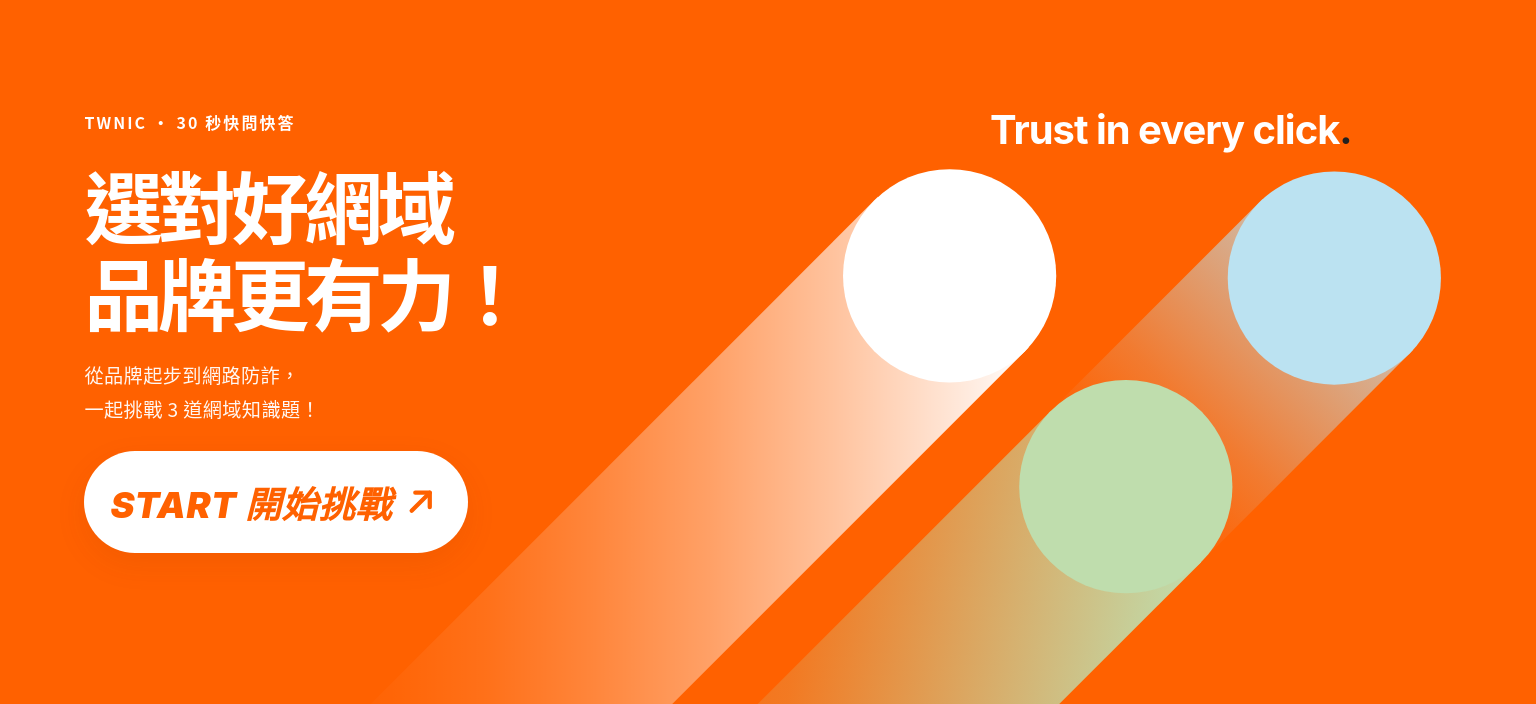
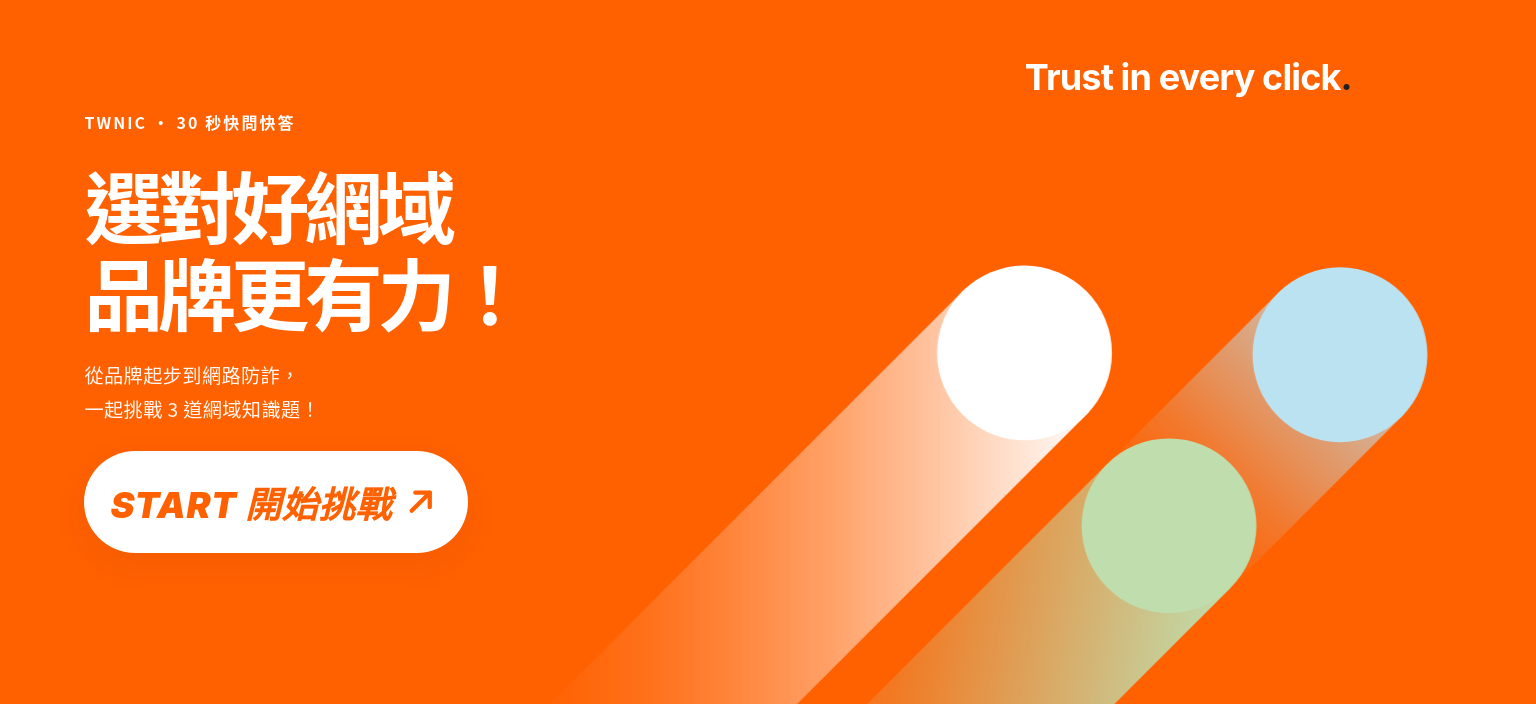
Before and after one commit to nathan-0308/twnic-quiz, a plain HTML site: page index.html in a window 1536 px wide. Shown: the part 96-800 px from the top of the page. Drawn offline with Linux system fonts and the light colour scheme.

Commit message:
Fine tune ultrawide 29-inch cover: scale down right SVG beams and separate slogan from circles

```diff
--- a/index.html
+++ b/index.html
@@ -734,6 +734,26 @@ button:focus-visible { outline: 4px solid var(--blue); outline-offset: 4px; }
 .app .game-footnote { justify-content:flex-end; }
 .app .game-footnote .game-footnote-right { margin-left:0; }
 .app.is-start .welcome-kicker { gap:0; }
+
+/* TWNIC v12 — wide & shallow 29-inch landscape desktop cover refinement */
+@media screen and (min-width:1440px) and (min-aspect-ratio:19/10) {
+  /* Shrink only the decorative desktop SVG around the bottom-right corner.
+     The new scale keeps both the circles and 45° gradient ribbons proportional. */
+  .app.is-start .cover-figure--desktop {
+    transform-box:view-box;
+    transform-origin:100% 100%;
+    transform:translate3d(-2vw,0,0) scale(.82);
+  }
+  /* The slogan stays fully above the blue and white circles. */
+  .app.is-start .welcome-art .art-caption {
+    top:19%;
+    right:12%;
+    font-size:clamp(31px,2.35vw,48px);
+    line-height:1.17;
+    white-space:nowrap;
+  }
+}
+
 </style></head>
 <body>
 <div id="app" class="app is-start">
```
